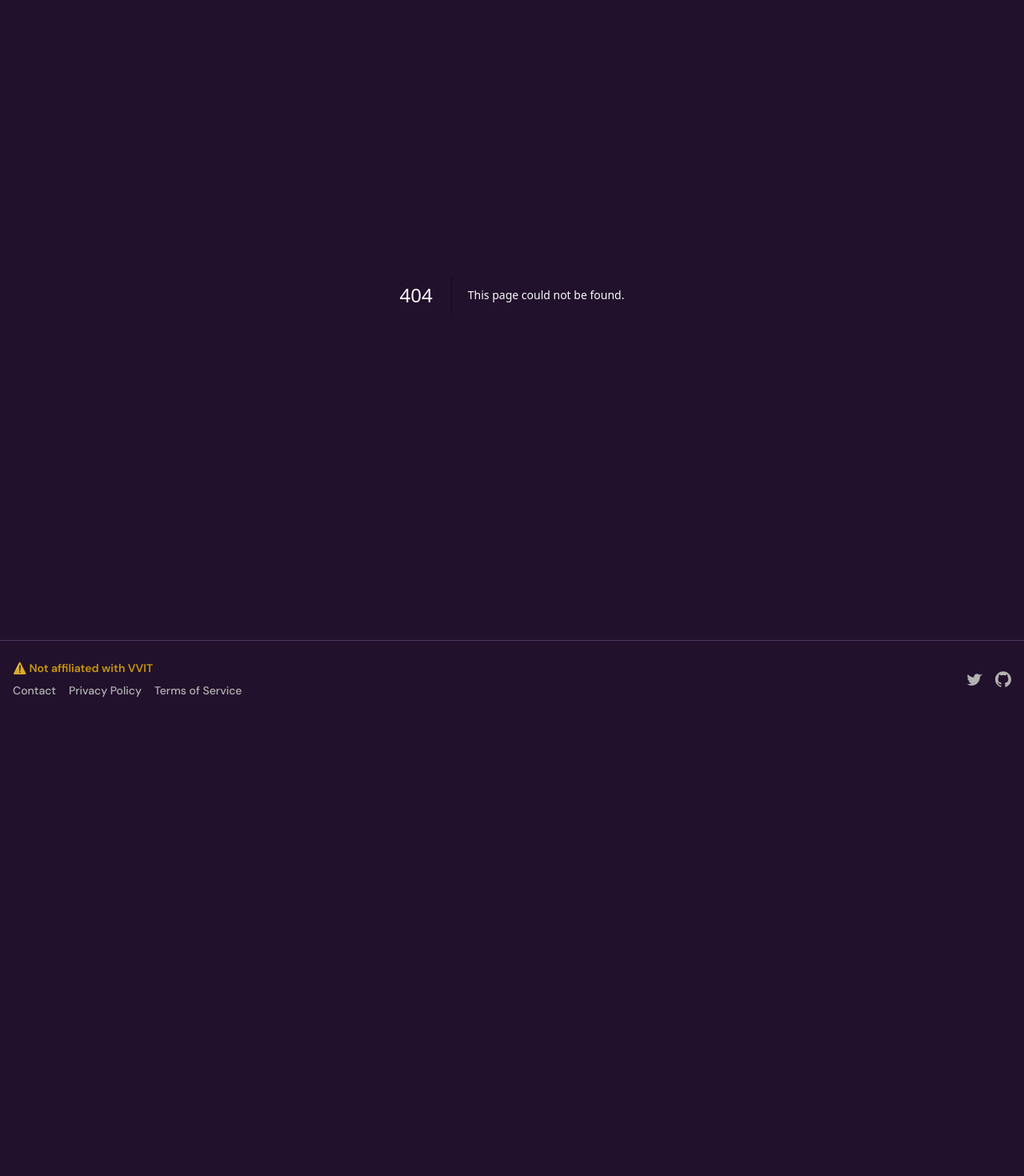
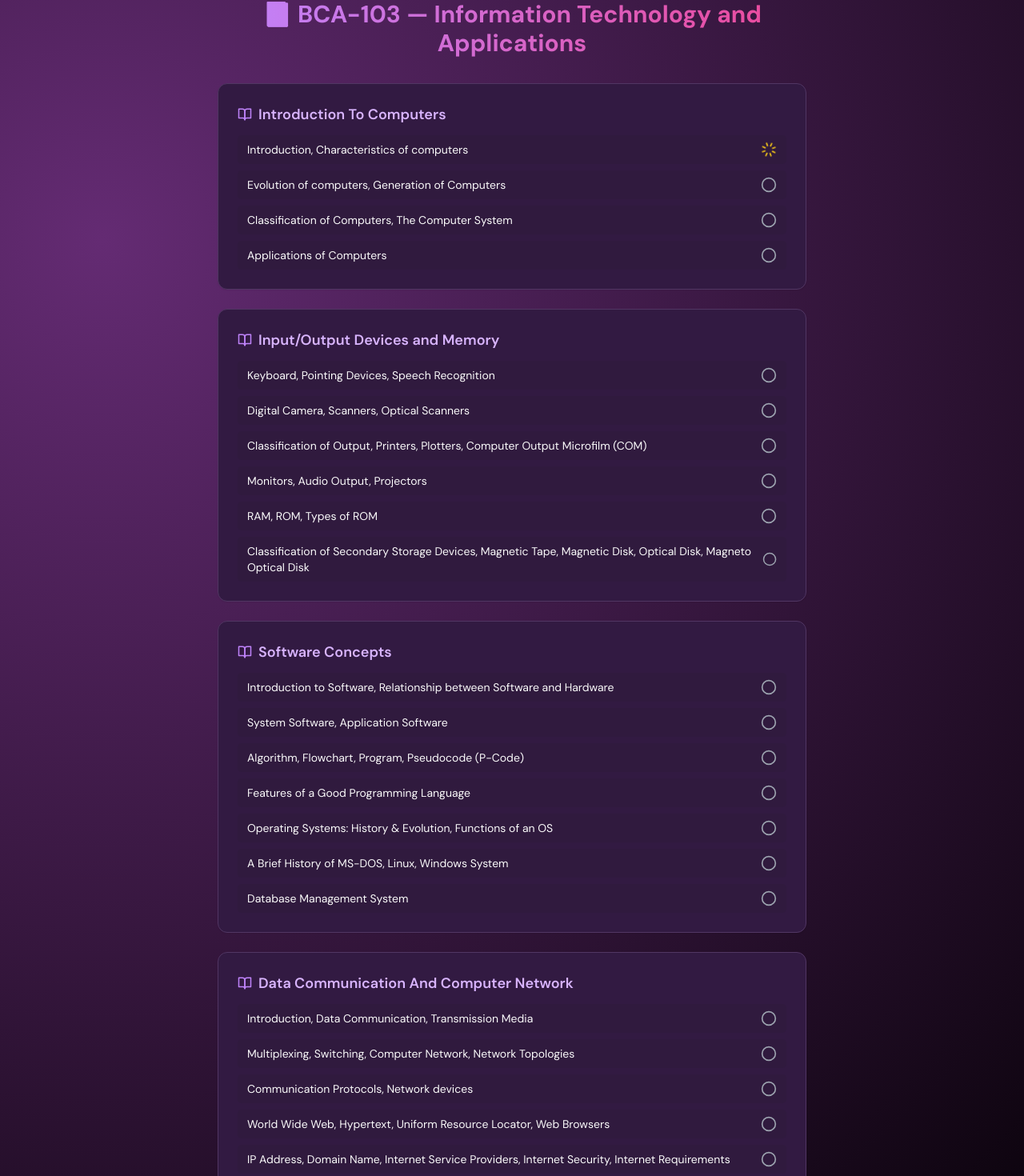
Before and after one commit to pyKinsu/VVITConnect, a Next.js app: page /bca/semester1/syllabus/103 in a window 1280 px wide. Before the commit this address had no page. Shown: the part 120-1590 px from the top of the page at 80% size. Before the commit the page ends 1017 px from the top, so only its background shows below. Built offline with nearby package versions, Linux system fonts and the light colour scheme.

Commit message:
Create page.tsx

```diff
--- /dev/null
+++ b/src/app/bca/semester1/syllabus/103/page.tsx
@@ -0,0 +1,120 @@
+"use client";
+
+import { FiCircle, FiCheckCircle, FiLoader, FiBookOpen, FiMinus } from "react-icons/fi";
+
+// ================== EDITABLE SYLLABUS DATA ==================
+const syllabusDataBCA103 = [
+  {
+    title: "Introduction To Computers",
+    topics: [
+      { name: "Introduction, Characteristics of computers", status: 1 },
+      { name: "Evolution of computers, Generation of Computers", status: 0 },
+      { name: "Classification of Computers, The Computer System", status: 0 },
+      { name: "Applications of Computers", status: 0 },
+    ],
+  },
+  {
+    title: "Input/Output Devices and Memory",
+    topics: [
+      { name: "Keyboard, Pointing Devices, Speech Recognition", status: 0 },
+      { name: "Digital Camera, Scanners, Optical Scanners", status: 0 },
+      { name: "Classification of Output, Printers, Plotters, Computer Output Microfilm (COM)", status: 0 },
+      { name: "Monitors, Audio Output, Projectors", status: 0 },
+      { name: "RAM, ROM, Types of ROM", status: 0 },
+      { name: "Classification of Secondary Storage Devices, Magnetic Tape, Magnetic Disk, Optical Disk, Magneto Optical Disk", status: 0 },
+    ],
+  },
+  {
+    title: "Software Concepts",
+    topics: [
+      { name: "Introduction to Software, Relationship between Software and Hardware", status: 0 },
+      { name: "System Software, Application Software", status: 0 },
+      { name: "Algorithm, Flowchart, Program, Pseudocode (P-Code)", status: 0 },
+      { name: "Features of a Good Programming Language", status: 0 },
+      { name: "Operating Systems: History & Evolution, Functions of an OS", status: 0 },
+      { name: "A Brief History of MS-DOS, Linux, Windows System", status: 0 },
+      { name: "Database Management System", status: 0 },
+    ],
+  },
+  {
+    title: "Data Communication And Computer Network",
+    topics: [
+      { name: "Introduction, Data Communication, Transmission Media", status: 0 },
+      { name: "Multiplexing, Switching, Computer Network, Network Topologies", status: 0 },
+      { name: "Communication Protocols, Network devices", status: 0 },
+      { name: "World Wide Web, Hypertext, Uniform Resource Locator, Web Browsers", status: 0 },
+      { name: "IP Address, Domain Name, Internet Service Providers, Internet Security, Internet Requirements", status: 0 },
+      { name: "Web Search Engine, Net Surfing, Internet Services, Case Study, Intranet", status: 0 },
+      { name: "MS-Office: MS-Word, MS-Excel, MS-PowerPoint", status: 0 },
+    ],
+  },
+  {
+    title: "Text Books",
+    topics: [
+      { name: "V. Rajaraman, Fundamentals Of Computers, 3rd Edition, PHI Publications" },
+      { name: "Nasib S. Gill, Essentials of Computer & Network Technology, Khanna Publications" },
+      { name: "Deepak Bharihoke, Fundamentals of Information Technology, Excel Books" },
+    ],
+  },
+];
+
+// ================== RENDER ICON FUNCTION ==================
+const renderIcon = (topic: any, sectionTitle: string) => {
+  if (sectionTitle === "Text Books") {
+    return <FiMinus className="text-gray-400 w-5 h-5" />;
+  }
+
+  switch (topic.status) {
+    case 1:
+      return <FiLoader className="text-yellow-400 w-5 h-5 animate-spin-slow" />;
+    case 2:
+      return <FiCheckCircle className="text-green-400 w-5 h-5" />;
+    default:
+      return <FiCircle className="text-gray-400 w-5 h-5" />;
+  }
+};
+
+// ================== SYLLABUS VIEWER COMPONENT ==================
+export default function SyllabusBCA103() {
+  return (
+    <main className="min-h-screen px-4 py-8 max-w-3xl mx-auto">
+      <h1 className="text-2xl sm:text-3xl font-bold text-center mb-8 bg-clip-text text-transparent bg-gradient-to-r from-purple-400 to-pink-500">
+        📘 BCA-103 — Information Technology and Applications
+      </h1>
+
+      <div className="space-y-6">
+        {syllabusDataBCA103.map((section) => (
+          <div key={section.title} className="section-box text-left">
+            <h2 className="text-lg font-semibold flex items-center gap-2 mb-3 text-purple-300">
+              <FiBookOpen className="text-purple-400" /> {section.title}
+            </h2>
+            <ul className="space-y-2">
+              {section.topics.map((topic) => (
+                <li
+                  key={topic.name}
+                  className="flex items-center justify-between bg-muted/30 rounded-lg px-3 py-2 cursor-default"
+                >
+                  <span className="text-sm">{topic.name}</span>
+                  {renderIcon(topic, section.title)}
+                </li>
+              ))}
+            </ul>
+          </div>
+        ))}
+      </div>
+
+      {/* Spin Animation */}
+      <style>
+        {`
+          @keyframes spin-slow {
+            from { transform: rotate(0deg); }
+            to { transform: rotate(360deg); }
+          }
+          .animate-spin-slow {
+            animation: spin-slow 3s linear infinite;
+          }
+        `}
+      </style>
+    </main>
+  );
+}
```
